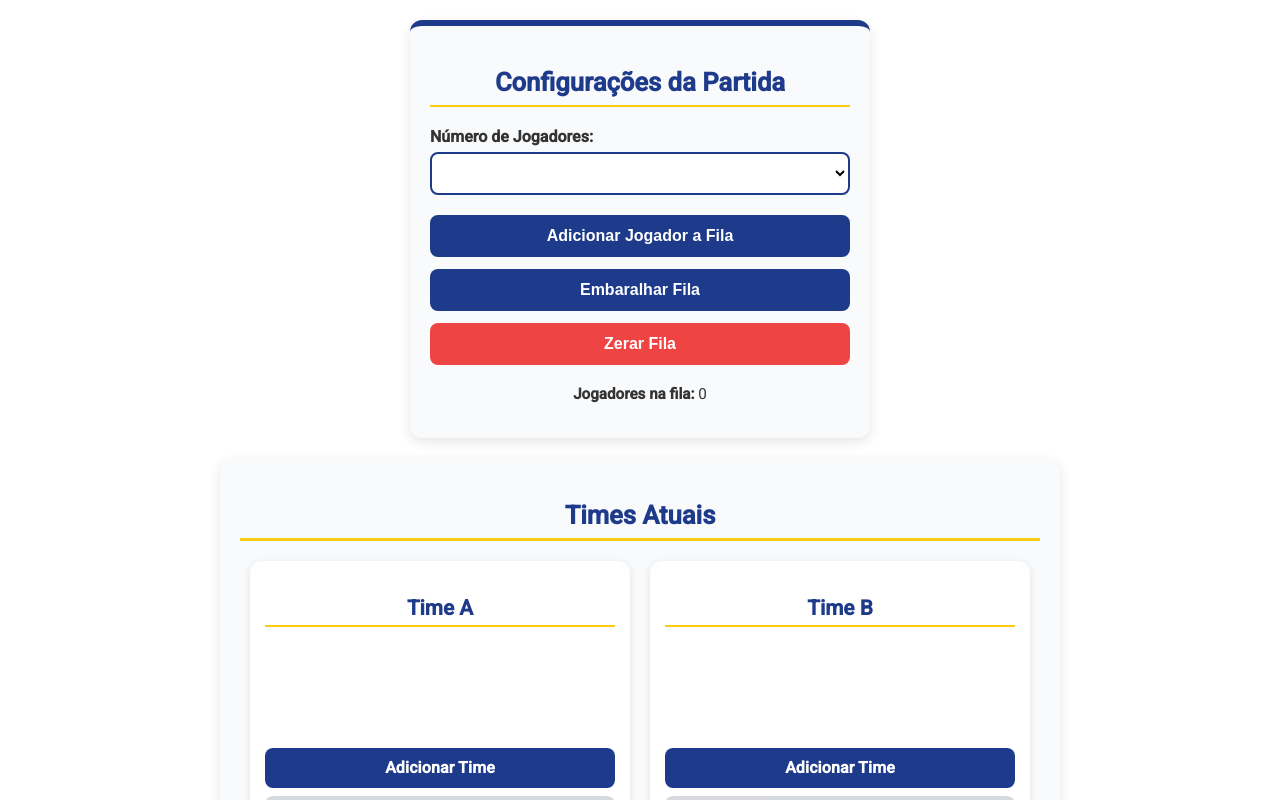
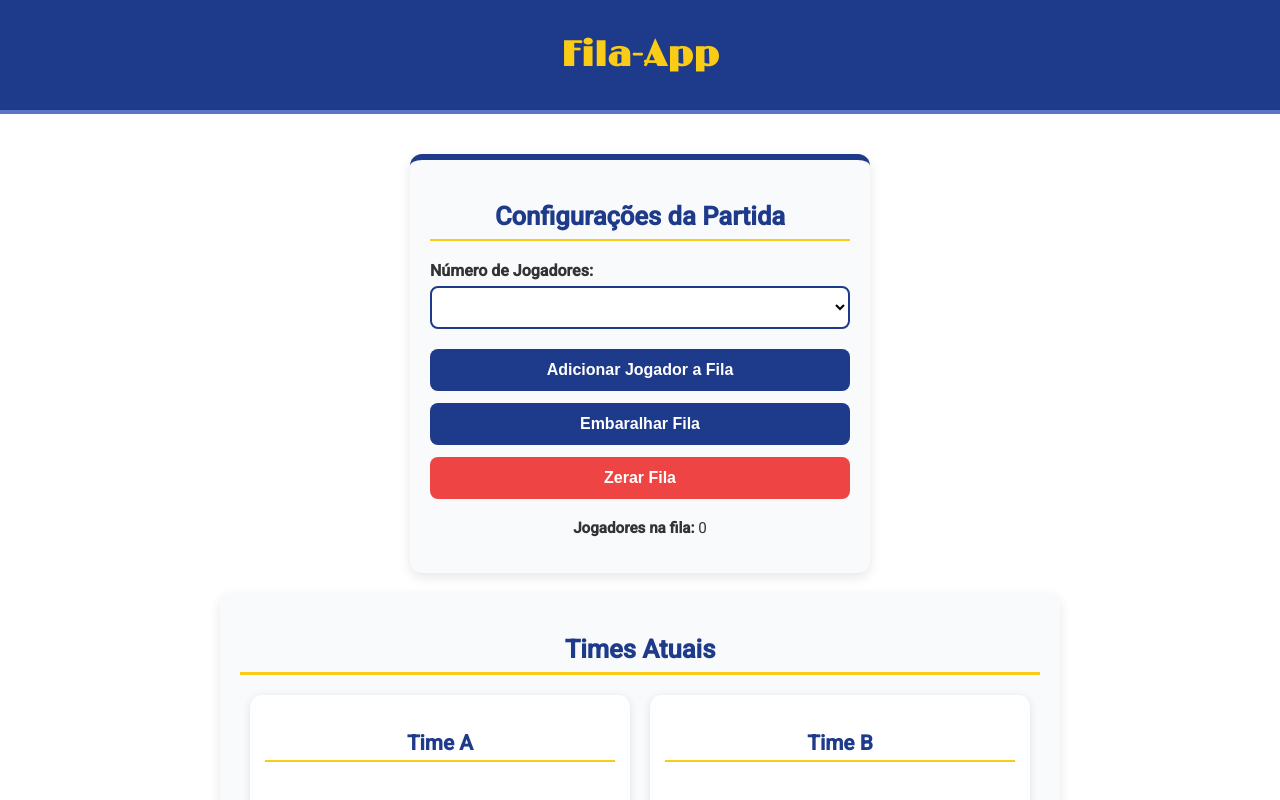
Before and after one commit to gabrielsndev/fila-volei-app, an Angular app: page / in a window 1280 px wide. Built offline with nearby package versions, Linux system fonts and the light colour scheme.

Commit message:
Supostamente terminando o projeto

```diff
--- a/src/app/app.component.css
+++ b/src/app/app.component.css
@@ -0,0 +1,42 @@
+@import url("https://fonts.googleapis.com/css2?family=Limelight&display=swap");
+
+.site-header {
+  text-align: center;
+  padding: 10px;
+  background: var(--primary-blue);
+  color: var(--secondary-yellow);
+  font-family: "Limelight", sans-serif;
+  font-style: normal;
+  font-size: 1.1em;
+  border-bottom: 4px solid var(--faint-blue);
+}
+
+.main-content {
+  flex: 1;
+  padding: 20px;
+}
+
+.site-footer {
+  text-align: center;
+  padding: 15px;
+  background: var(--primary-blue);
+  color: #fff;
+  font-size: 0.9rem;
+  border-top: 3px solid var(--faint-blue);
+}
+
+.site-footer a {
+  color: var(--secondary-yellow);
+  text-decoration: none;
+  font-weight: bold;
+}
+
+.site-footer a:hover {
+  text-decoration: underline;
+}
+
+body {
+  display: flex;
+  flex-direction: column;
+  min-height: 100vh;
+}
--- a/src/app/app.component.html
+++ b/src/app/app.component.html
@@ -1,3 +1,15 @@
-<app-configuracoes></app-configuracoes>
-<app-time-atual></app-time-atual>
-<app-fila></app-fila>
+<body>
+    <header class="site-header">
+        <h1>Fila-App</h1>
+    </header>
+
+    <main class="main-content">
+        <app-configuracoes></app-configuracoes>
+        <app-time-atual></app-time-atual>
+        <app-fila></app-fila>
+    </main>
+
+    <footer class="site-footer">
+        <p>Desenvolvido por <a href="https://github.com/gabrielsndev" target="_blank">Gabriel de Souza Nascimento</a></p>
+    </footer>
+</body>
```
